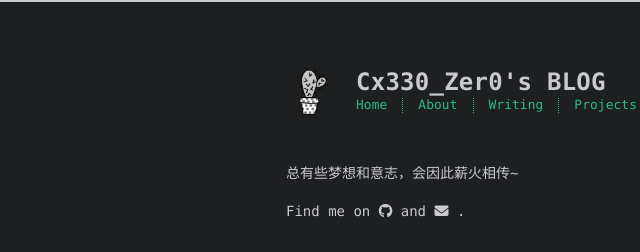
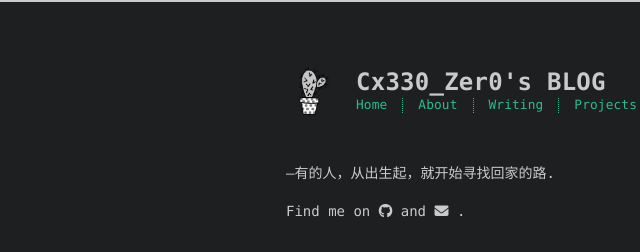
Before and after one commit to zygithub-single/zygithub-single.github.io, a plain HTML site: page index.html in a window 1280 px wide. Shown: the top 252 px of the page, 2-642 px from the left. Drawn offline with nearby package versions, Linux system fonts and the light colour scheme; a web font is replaced by a local one.

Commit message:
update blog

```diff
--- a/index.html
+++ b/index.html
@@ -6,12 +6,12 @@
     <meta http-equiv="X-UA-Compatible" content="IE=edge">
     <meta name="HandheldFriendly" content="True">
     <meta name="viewport" content="width=device-width, initial-scale=1, maximum-scale=5" />
-    <meta name="description" content="总有些梦想和意志，会因此薪火相传~">
+    <meta name="description" content="--有的人，从出生起，就开始寻找回家的路.">
 <meta property="og:type" content="website">
 <meta property="og:title" content="Cx330_Zer0&#39;s BLOG">
 <meta property="og:url" content="http://example.com/index.html">
 <meta property="og:site_name" content="Cx330_Zer0&#39;s BLOG">
-<meta property="og:description" content="总有些梦想和意志，会因此薪火相传~">
+<meta property="og:description" content="--有的人，从出生起，就开始寻找回家的路.">
 <meta property="og:locale" content="en_US">
 <meta property="article:author" content="Cx330 Zer0">
 <meta name="twitter:card" content="summary">
@@ -91,7 +91,7 @@
 
         <section id="about" class="p-note">
 
-    <p>总有些梦想和意志，会因此薪火相传~</p>
+    <p>–有的人，从出生起，就开始寻找回家的路.</p>
 
 
 
```
Also changed, not shown: 404.html (+2 -2 lines), about/index.html (+2 -2 lines), archives/2023/06/index.html (+2 -2 lines), archives/2023/index.html (+2 -2 lines), archives/index.html (+2 -2 lines).
